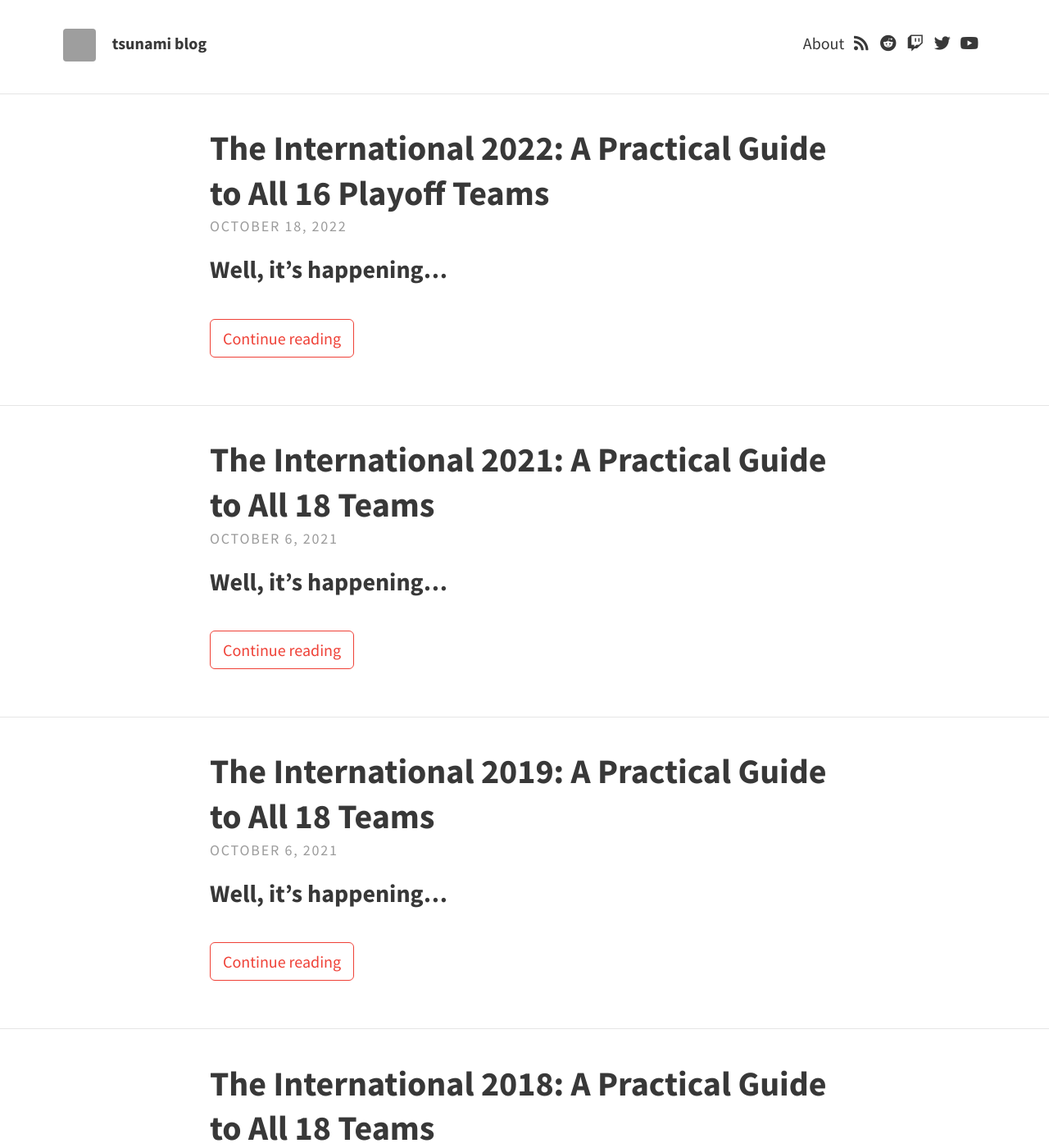
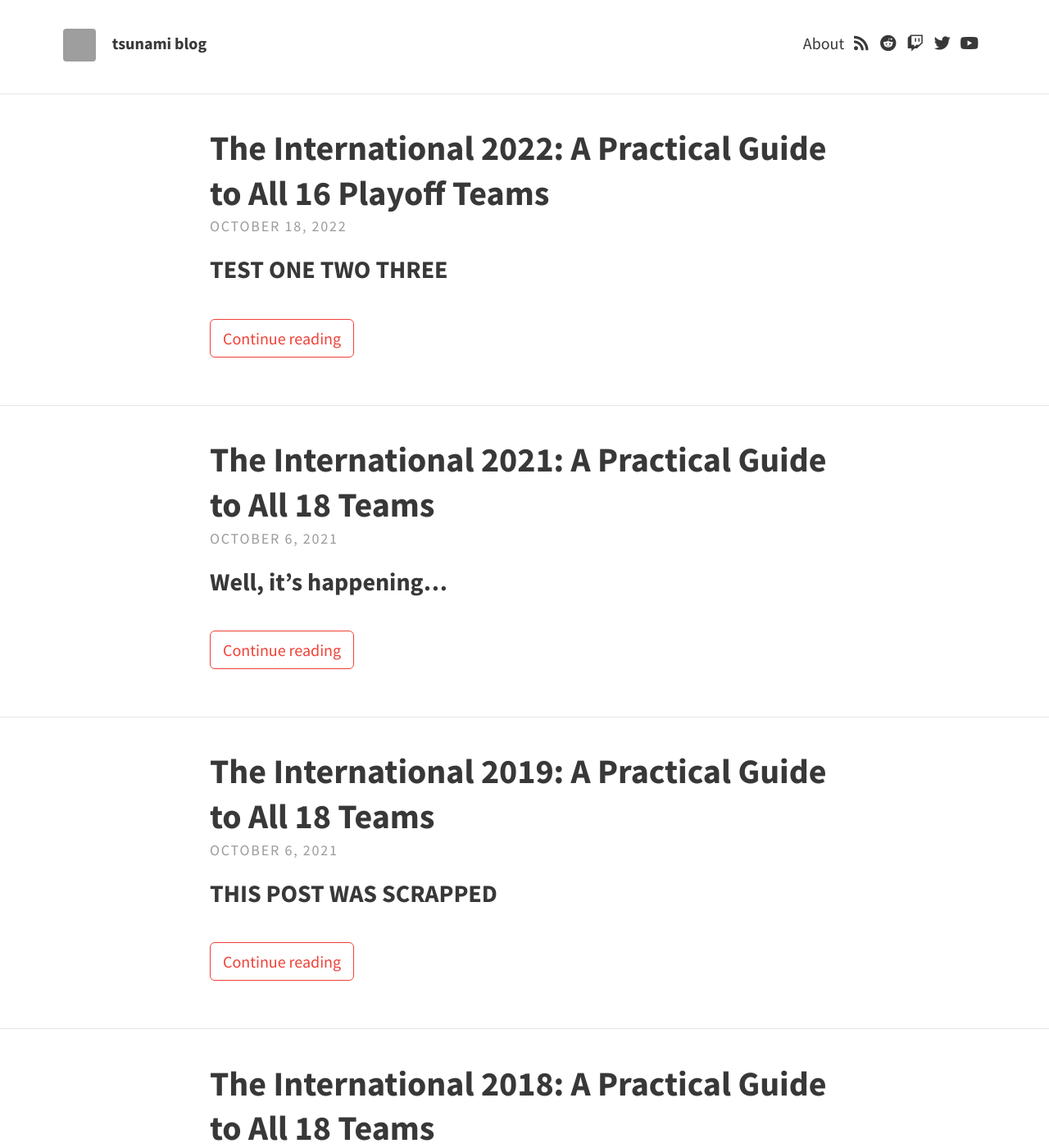
Before and after one commit to tsunami643/blogdraft, a Jekyll site: the page built from index.html, in a window 1280 px wide and 1400 px high. Shown: the whole window at 82% size. Built offline with Jekyll 4.4.1, drawn with Linux system fonts in a browser that asks for light colours; nearby versions of some CDN libraries; the list of posts is cut into pages by our own code; grey boxes are pictures that could not be loaded.

Commit message:
unique taglines

```diff
--- a/_posts/2019-07-18-ti9-team-guide.md
+++ b/_posts/2019-07-18-ti9-team-guide.md
@@ -7,7 +7,7 @@ feature-img: "img/ti8teams/ti8header.png"
 flags: true
 ---
 
-### Well, it's happening...
+### THIS POST WAS SCRAPPED
 
 Against all odds, The International 2021 is finally upon us. But you're looking a little lost. Have you not been keeping up with the DPC? The teams, the patches, the meta, the drama? Has everything between March 2020 to October 2021 simply been a blur? Not to worry, you're in the right place. I just need one quick favor from you to calibrate your Dota esports MMR.
 
--- a/_posts/2022-10-18-ti11-team-guide.md
+++ b/_posts/2022-10-18-ti11-team-guide.md
@@ -7,7 +7,7 @@ feature-img: "img/ti10teams/ti10header.jpg"
 flags: true
 ---
 
-### Well, it's happening...
+### TEST ONE TWO THREE
 
 Against all odds, The International 2021 is finally upon us. But you're looking a little lost. Have you not been keeping up with the DPC? The teams, the patches, the meta, the drama? Has everything between March 2020 to October 2021 simply been a blur? Relax, you're in the right place. I just need one quick favor from you to calibrate your Dota esports MMR.
 
```
